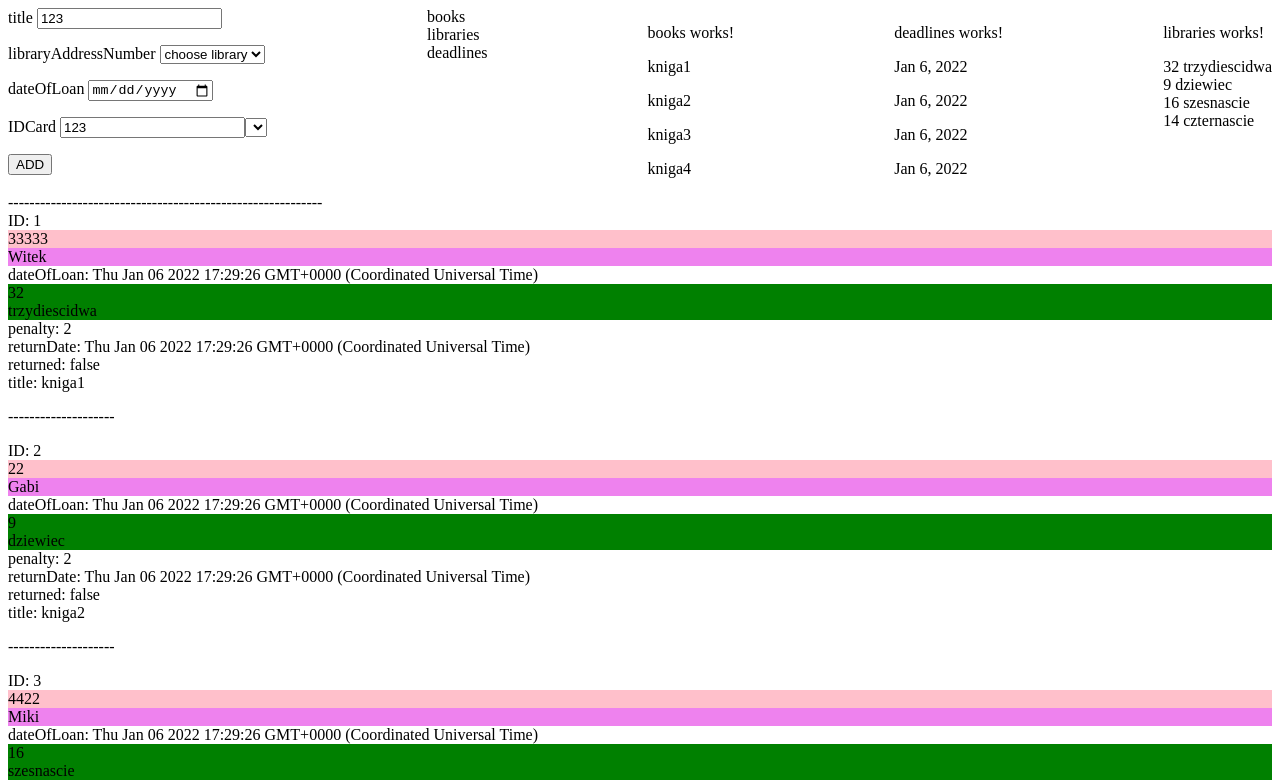
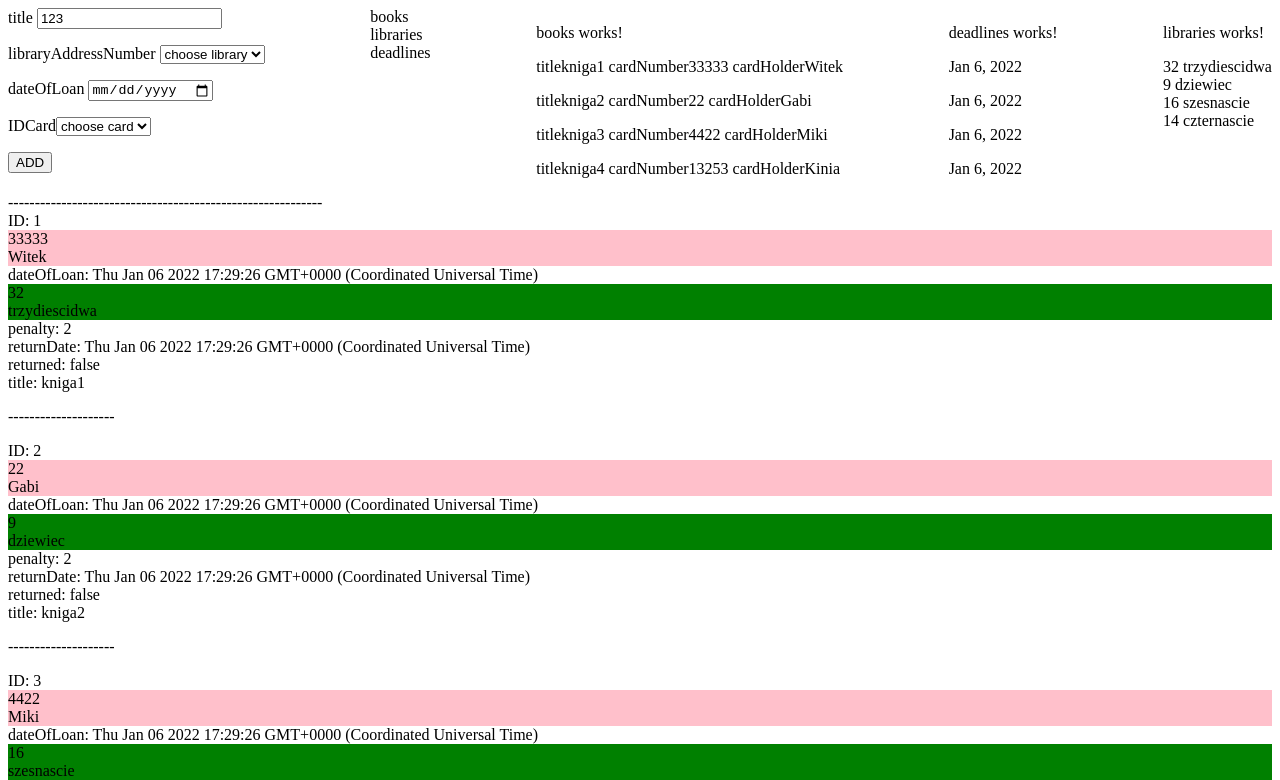
Before and after one commit to thiefunny/biblioteki-angular, an Angular app: page / in a window 1280 px wide. Shown: the top 780 px of the page. Built offline with nearby package versions, Linux system fonts and the light colour scheme.

Commit message:
work in progress

```diff
--- a/src/app/book-details/book-details.component.html
+++ b/src/app/book-details/book-details.component.html
@@ -10,7 +10,7 @@
         </ng-container>
         <ng-container *ngSwitchCase="'IDcard'">
             <div [markIt]="'pink'">{{book.IDcard.cardNumber}}</div>
-            <div [markIt]="'violet'">{{book.IDcard.cardHolder}}</div>
+            <div [markIt]="'pink'">{{book.IDcard.cardHolder}}</div>
         </ng-container>
     </div>
     <p *ngIf="!isLast">--------------------</p>
--- a/src/app/books/books.component.html
+++ b/src/app/books/books.component.html
@@ -1,2 +1,6 @@
 <p>books works!</p>
-<p *ngFor="let book of books">{{book.title}}</p>
+<p *ngFor="let book of books" (click)="archiveBook(book)">
+    <ng-container *ngIf="book.returned === false">
+        title{{book.title}} cardNumber{{book.IDcard.cardNumber}} cardHolder{{book.IDcard.cardHolder}}
+    </ng-container>
+</p>
--- a/src/app/books/books.component.ts
+++ b/src/app/books/books.component.ts
@@ -1,4 +1,5 @@
 import { Component, OnInit } from '@angular/core';
+import { Book } from '../shared/book.interface';
 import { BookService } from '../shared/book.service';
 import { DatabaseService } from '../shared/database.service';
 
@@ -9,7 +10,14 @@ import { DatabaseService } from '../shared/database.service';
 })
 export class BooksComponent implements OnInit {
   books = this.database.books;
-  constructor(private bookService: BookService, private database: DatabaseService ) {}
+  constructor(
+    private bookService: BookService,
+    private database: DatabaseService
+  ) {}
+
+  archiveBook(book: Book) {
+    book.returned = true;
+  }
 
   ngOnInit(): void {}
 }
--- a/src/app/form/form.component.html
+++ b/src/app/form/form.component.html
@@ -1,33 +1,25 @@
 <form>
-    <label for="">title <input type="text"
-               #title
-               value="123"></label>
+  <label for="">title <input type="text" #title value="123" /></label>
   <p></p>
   <label for="library">libraryAddressNumber </label>
-    <select id="library"
-            #libraryAddressNumber
-            (change)="onLibrarySelected($event)">
+  <select id="library" (change)="onLibrarySelected($event)">
     <option value="choose library">choose library</option>
-        <option *ngFor="let library of libraries; let i = index"
-                [value]="library.libNumber"
-                #libraryIndex>
-            {{library.libNumber}}</option>
-
+    <option *ngFor="let library of libraries" [value]="library.libNumber">
+      {{ library.libNumber }}
+    </option>
   </select>
   <p></p>
-    <label for="">dateOfLoan <input type="date"
-               #dateOfLoan
-               required></label>
+  <label for="">dateOfLoan <input type="date" #dateOfLoan required /></label>
   <p></p>
-    <label for="">IDCard <input type="number"
-               #IDCard
-               value="123"></label>
-               <select name="IDCard" id="IDCard">
-                   <!-- <option *ngFor="let IDCard of IDCards" value=""></option> -->
+  <label for="">IDCard</label>
+  <select name="IDCard" id="IDCard" (change)="onCardSelected($event)">
+    <option value="choose card">choose card</option>
+    <option *ngFor="let IDcard of IDcards" [value]="IDcard.cardHolder">{{IDcard.cardHolder}}</option>
   </select>
   <p></p>
   <p></p>
-    <button type="button"
-            (click)="addBook(title.value, dateOfLoan.valueAsDate, IDCard.valueAsNumber)">ADD</button>
+  <button type="button" (click)="addBook(title.value, dateOfLoan.valueAsDate)">
+    ADD
+  </button>
   <p></p>
 </form>
--- a/src/app/form/form.component.ts
+++ b/src/app/form/form.component.ts
@@ -9,14 +9,24 @@ import { DatabaseService } from '../shared/database.service';
 })
 export class FormComponent implements OnInit {
   librarySelected = this.database.librarySelected;
-  librarySelectedIndex: number = 0;
-  libraries = this.bookService.getLibraries;
+  cardSelected = this.database.cardSelected;
+  libraries = this.database.getLibraries;
+  IDcards = this.database.getIDcards;
 
-  constructor(private bookService: BookService, private database: DatabaseService) {}
+  constructor(
+    private bookService: BookService,
+    private database: DatabaseService
+  ) {}
 
-  addBook(title: string, dateOfLoan: Date | null, IDCard: number) {
+  addBook(title: string, dateOfLoan: Date | null) {
     const libraryAddressNumber = this.librarySelected;
-    this.bookService.addBook(title, libraryAddressNumber, dateOfLoan, IDCard);
+    const cardHolder = this.cardSelected;
+    this.bookService.addBook(
+      title,
+      libraryAddressNumber,
+      dateOfLoan,
+      cardHolder
+    );
   }
 
   onLibrarySelected(event: any) {
@@ -24,5 +34,11 @@ export class FormComponent implements OnInit {
     this.librarySelected = this.database.librarySelected;
   }
 
+  onCardSelected(event: any) {
+    this.bookService.onCardSelected(event);
+    this.cardSelected = this.database.cardSelected;
+    console.log(this.cardSelected);
+  }
+
   ngOnInit(): void {}
 }
--- a/src/app/shared/book.service.ts
+++ b/src/app/shared/book.service.ts
@@ -9,21 +9,32 @@ export class BookService {
 
   pageSelected = new EventEmitter<string>();
 
-  getLibraryAddress(libraryNumber: number) {
+  private getLibraryAddress(libraryNumber: number) {
     return this.database.getLibraries.filter(
       (library) => library.libNumber === Number(libraryNumber)
     )[0].address;
+  }
+
+  private getCardNumber(cardHolder: string) {
+    return this.database.getIDcards.filter(
+      (card) => card.cardHolder === cardHolder
+    )[0].cardNumber;
   }
 
   onLibrarySelected(event: any) {
     return (this.database.librarySelected = Number(event.target.value));
   }
 
+  onCardSelected(event: any) {
+    console.log(event.target.value);
+    return (this.database.cardSelected = event.target.value);
+  }
+
   addBook(
     title: string,
     libraryAddressNumber: number,
     dateOfLoan: Date | null,
-    IDCard: number
+    cardHolder: string
   ) {
     const ID = this.database.books.length + 1;
     const returnDate = new Date(dateOfLoan!.getTime());
@@ -39,12 +50,8 @@ export class BookService {
       dateOfLoan,
       returnDate,
       penalty: 2,
-      IDcard: { cardNumber: IDCard, cardHolder: 'ktos trzeci' },
+      IDcard: { cardNumber: this.getCardNumber(cardHolder), cardHolder },
     };
     this.database.books.push(newBook);
   }
-
-  get getLibraries() {
-    return this.database.getLibraries;
-  }
 }
--- a/src/app/shared/database.service.ts
+++ b/src/app/shared/database.service.ts
@@ -2,6 +2,7 @@ import { Book, IDCard, libraryAddress } from './book.interface';
 
 export class DatabaseService {
   librarySelected = 0;
+  cardSelected = '';
 
   private IDs: number[] = [1, 2, 3, 4];
 
@@ -23,7 +24,7 @@ export class DatabaseService {
     { cardNumber: 13253, cardHolder: 'Kinia' },
   ];
 
-  get getIDCards() {
+  get getIDcards() {
     return this.IDcards;
   }
 
@@ -51,7 +52,7 @@ export class DatabaseService {
     {
       ID: this.IDs[2],
       title: 'kniga3',
-      returned: true,
+      returned: false,
       libraryAddress: this.libraries[2],
       dateOfLoan: new Date(),
       returnDate: new Date(),
```
Lines whose indentation alone changed are shown as unchanged.
